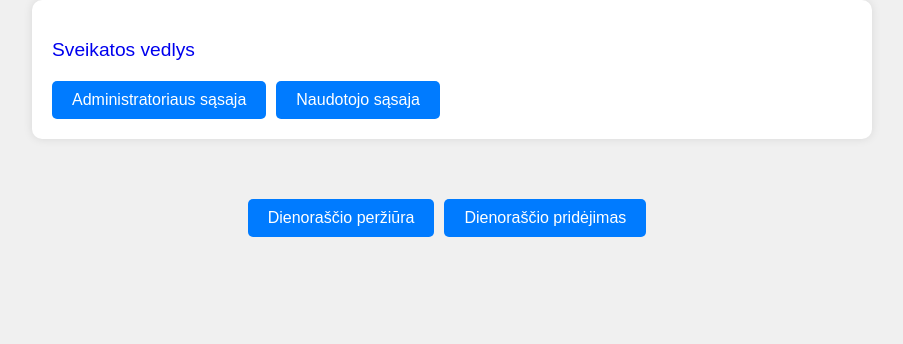
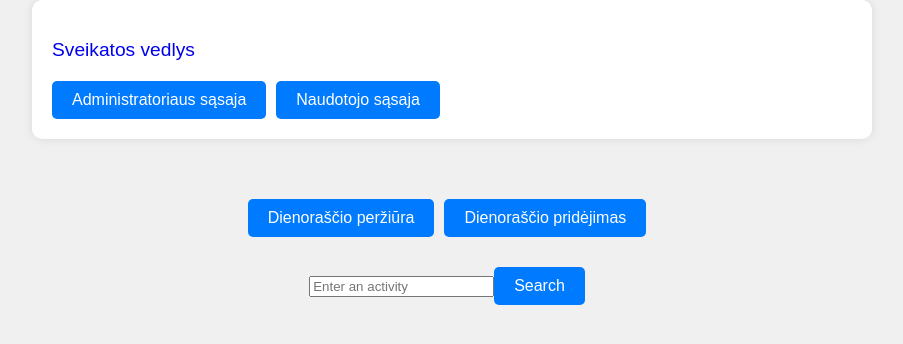
Before and after one commit to lukkuz1/Sveikatos-vedlys, a React (Create React App) app in the folder my-app/: page /healthy/diarypage in a window 1280 px wide. Shown: the top 344 px of the page, without its empty margins (188-1091 px from the left). Built offline with nearby package versions, Linux system fonts and the light colour scheme.

Commit message:
sport api integration

```diff
--- a/my-app/package.json
+++ b/my-app/package.json
@@ -11,6 +11,7 @@
     "@types/node": "^16.18.86",
     "@types/react": "^18.2.63",
     "@types/react-dom": "^18.2.20",
+    "axios": "^1.7.0",
     "body-parser": "^1.20.2",
     "cors": "^2.8.5",
     "express": "^4.19.2",
--- a/my-app/src/App.tsx
+++ b/my-app/src/App.tsx
@@ -7,7 +7,7 @@ import {
   Routes,
 } from "react-router-dom"; // Importing NavLink from react-router-dom
 import "./App.css";
-import Navigation_router_admin from "./controllers/Administrator/Navigation_router_admin";
+import Navigation_router_admin from "./controllers/Admin/Navigation_router_admin";
 import Home_admin from "./views/Admin/Home_admin";
 import Home_healthy from "./views/User/Home_healthy";
 import Navigation_router_user from "./controllers/User/Navigation_router_user";
--- a/my-app/src/views/User/Healthy_diary_views_page.tsx
+++ b/my-app/src/views/User/Healthy_diary_views_page.tsx
@@ -1,11 +1,37 @@
-import React from "react";
+import React, { useState } from "react";
+import axios from "axios";
 import { useNavigate } from "react-router-dom";
+
+interface CaloriesBurnedResult {
+  name: string;
+  calories_per_hour: number;
+  duration_minutes: number;
+  total_calories: number;
+}
 
 export const Healthy_diary_views_page: React.FC = () => {
   const navigate = useNavigate();
+  const [activity, setActivity] = useState("");
+  const [results, setResults] = useState<CaloriesBurnedResult[]>([]);
+  const [error, setError] = useState("");
 
   const OpenDiaryEntryPage = () => {
     navigate("/healthy/diarypage/entry");
+  };
+
+  const handleInputChange = (event: React.ChangeEvent<HTMLInputElement>) => {
+    setActivity(event.target.value);
+  };
+
+  const handleSearch = async () => {
+    try {
+      const response = await axios.post("http://localhost:3001/api/calories_burned", { activity });
+      setResults(response.data);
+      setError("");
+    } catch (err) {
+      setError("Failed to fetch data. Please try again.");
+      setResults([]);
+    }
   };
 
   return (
@@ -13,7 +39,8 @@ export const Healthy_diary_views_page: React.FC = () => {
       style={{
         display: "flex",
         justifyContent: "center",
-        alignContent: "center",
+        alignItems: "center",
+        flexDirection: "column",
         marginTop: 30,
       }}
     >
@@ -21,13 +48,50 @@ export const Healthy_diary_views_page: React.FC = () => {
         style={{
           display: "flex",
           justifyContent: "center",
-          alignContent: "center",
+          alignItems: "center",
           marginTop: 30,
         }}
       >
         <button onClick={OpenDiaryEntryPage}>Dienoraščio peržiūra</button>
         <button>Dienoraščio pridėjimas</button>
       </div>
+
+      <div style={{ marginTop: 30 }}>
+        <input
+          type="text"
+          value={activity}
+          onChange={handleInputChange}
+          placeholder="Enter an activity"
+        />
+        <button onClick={handleSearch}>Search</button>
+      </div>
+
+      {error && <p style={{ color: "red" }}>{error}</p>}
+
+      <div style={{ marginTop: 30 }}>
+        {results.length > 0 && (
+          <table>
+            <thead>
+              <tr>
+                <th>Activity</th>
+                <th>Calories per Hour</th>
+                <th>Duration (minutes)</th>
+                <th>Total Calories</th>
+              </tr>
+            </thead>
+            <tbody>
+              {results.map((result, index) => (
+                <tr key={index}>
+                  <td>{result.name}</td>
+                  <td>{result.calories_per_hour}</td>
+                  <td>{result.duration_minutes}</td>
+                  <td>{result.total_calories}</td>
+                </tr>
+              ))}
+            </tbody>
+          </table>
+        )}
+      </div>
     </div>
   );
 };
```
Also changed, not shown: my-app/server.js (+33 -0 lines), 1 other file (tests, documents, lock files or other folders).
